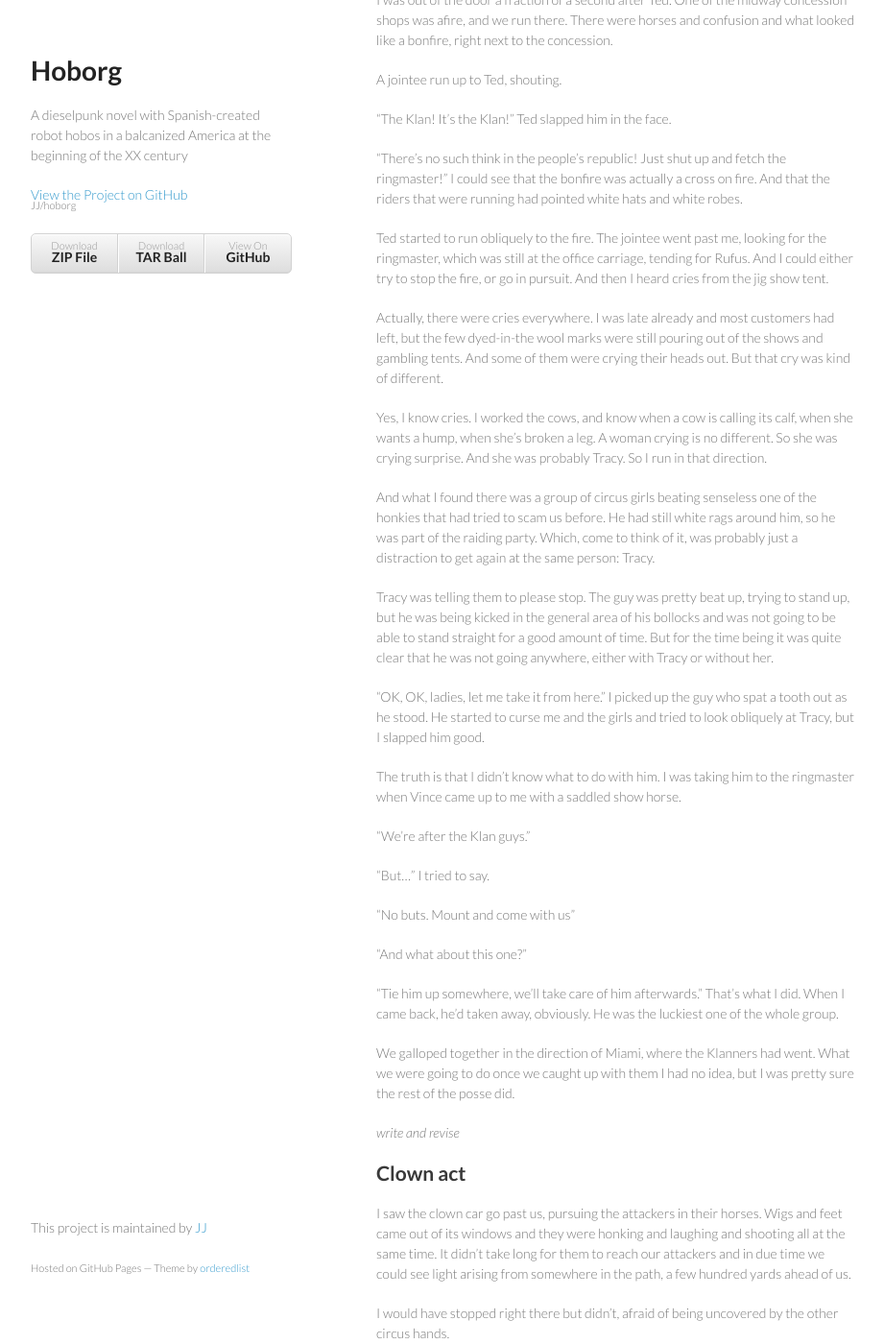
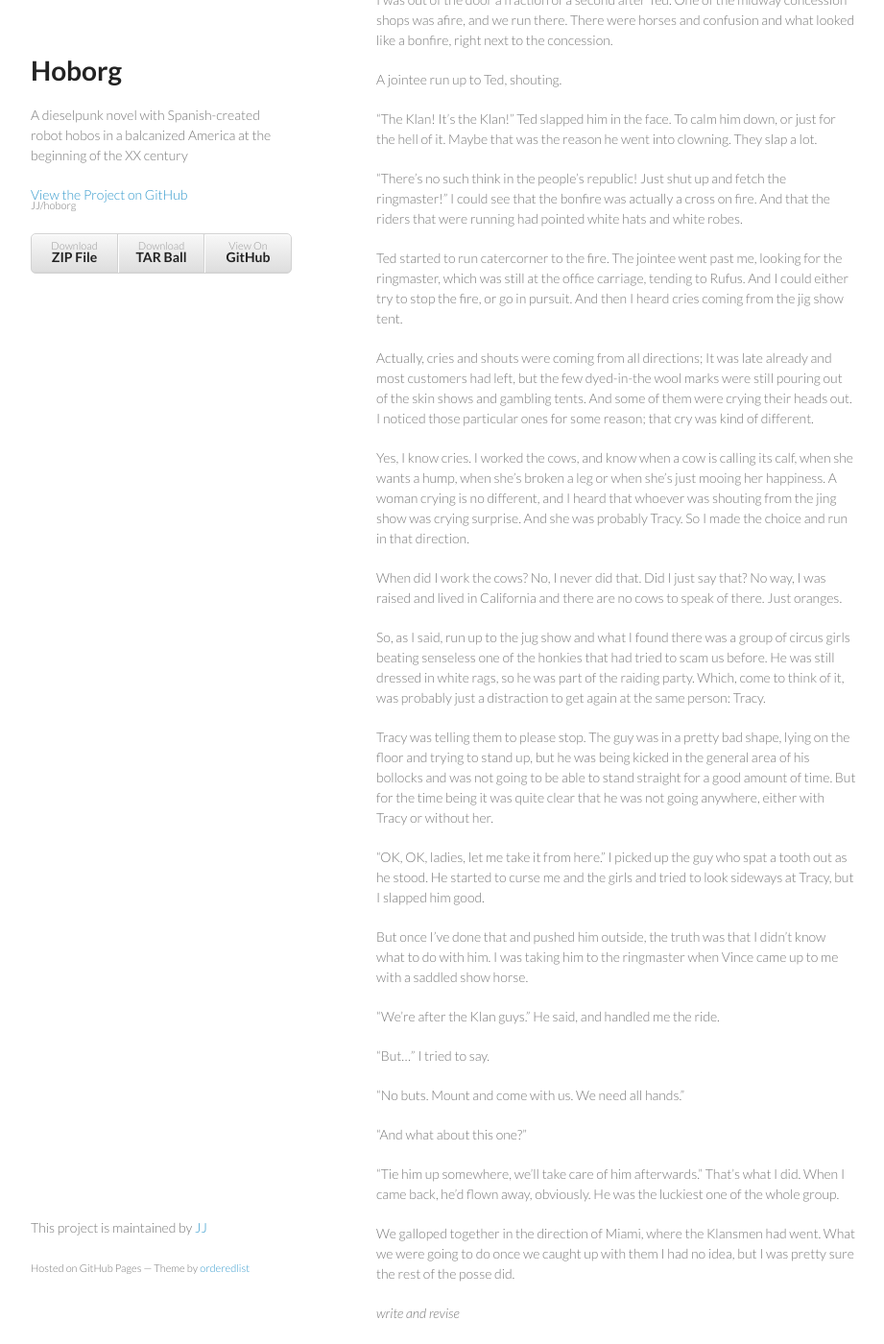
Before and after one commit to JJ/hoborg, a Jekyll site: the page built from text/text.md, in a window 1280 px wide and 1400 px high, scrolled down 24616 px. Shown: the whole window at 96% size, without its empty margins (178-1099 px from the left). Built offline with Jekyll 4.4.1, drawn with Linux system fonts in a browser that asks for light colours; some of the changed text lies outside the part shown.

Commit message:
Sync text/text.md from master to gh-pages

```diff
--- a/text/text.md
+++ b/text/text.md
@@ -1358,35 +1358,46 @@ the concession.
 
 A jointee run up to Ted, shouting.
 
-"The Klan! It's the Klan!" Ted slapped him in the face.
+"The Klan! It's the Klan!" Ted slapped him in the face. To calm him
+down, or just for the hell of it. Maybe that was the reason he went
+into clowning. They slap a lot.
 
 "There's no such think in the people's republic! Just shut up and
 fetch the ringmaster!" I could see that the bonfire was actually a
 cross on fire. And that the riders that were running had pointed white
 hats and white robes.
 
-Ted started to run obliquely to the fire. The jointee went past me,
+Ted started to run catercorner  to the fire. The jointee went past me,
 looking for the ringmaster, which was still at the office carriage,
-tending for Rufus. And I could either try to stop the fire, or go in
-pursuit. And then I heard cries from the jig show tent.
-
-Actually, there were cries everywhere. I was late already and most
+tending to Rufus. And I could either try to stop the fire, or go in
+pursuit. And then I heard cries coming from the jig show tent.
+
+Actually,  cries and shouts were coming from all directions; It was late already and most
 customers had left, but the few dyed-in-the wool marks were still
-pouring out of the shows and gambling tents. And some of them were
-crying their heads out. But that cry was kind of different.
+pouring out of the skin shows and gambling tents. And some of them were
+crying their heads out. I noticed
+those particular ones for some reason;  that cry was kind of different.
 
 Yes, I know cries. I worked the cows, and know when a cow is calling
-its calf, when she wants a hump, when she's broken a leg. A woman
-crying is no different. So she was crying surprise. And she was
-probably Tracy. So I run in that direction.
-
-And what I found there was a group of circus girls beating senseless
-one of the honkies that had tried to scam us before. He had still
-white rags around him, so he was part of the raiding party. Which,
+its calf, when she wants a hump, when she's broken a leg or when she's
+just mooing her happiness. A woman
+crying is no different, and I heard that whoever was shouting from the
+jing show was crying surprise. And she was
+probably Tracy. So I made the choice and run in that direction.
+
+When did I work the cows? No, I never did that. Did I just say that?
+No way, I was raised and lived in California and there are no cows to
+speak of there. Just oranges.
+
+So, as I said, run up to the jug show and what I found there was a group of circus girls beating senseless
+one of the honkies that had tried to scam us before. He was still
+dressed in
+white rags, so he was part of the raiding party. Which,
 come to think of it, was probably just a distraction to get again at
 the same person: Tracy.
 
-Tracy was telling them to please stop. The guy was pretty beat up,
+Tracy was telling them to please stop. The guy was in a pretty bad
+shape, lying on the floor and
 trying to stand up, but he was being kicked in the general area of his
 bollocks and was not going to be able to stand straight for a good
 amount of time. But for the time being it was quite clear that he was
@@ -1394,24 +1405,24 @@ not going anywhere, either with Tracy or without her.
 
 "OK, OK, ladies, let me take it from here." I picked up the guy who
 spat a tooth out as he stood. He started to curse me and the girls and
-tried to look obliquely at Tracy, but I slapped him good.
-
-The truth is that I didn't know what to do with him. I was taking him
+tried to look sideways at Tracy, but I slapped him good.
+
+But once I've done that and pushed him outside, the truth was that I didn't know what to do with him. I was taking him
 to the ringmaster when Vince came up to me with a saddled show horse.
 
-"We're after the Klan guys."
+"We're after the Klan guys." He said, and handled me the ride.
 
 "But..." I tried to say.
 
-"No buts. Mount and come with us"
+"No buts. Mount and come with us. We need all hands."
 
 "And what about this one?"
 
 "Tie him up somewhere, we'll take care of him afterwards." That's what
-I did. When I came back, he'd taken away, obviously. He was the luckiest
+I did. When I came back, he'd flown away, obviously. He was the luckiest
 one of the whole group.
 
-We galloped together in the direction of Miami, where the Klanners
+We galloped together in the direction of Miami, where the Klansmen
 had went. What we were going to do once we caught up with them I had
 no idea, but I was pretty sure the rest of the posse did.
 
@@ -1420,14 +1431,17 @@ no idea, but I was pretty sure the rest of the posse did.
 Clown act
 -------------
 
-I saw the clown car go past us, pursuing the attackers in their
-horses. Wigs and feet came out of its windows and they were honking
-and laughing and shooting all at the same time. It didn't take long
+A few hundred yards down the path  the clown car sped past us,
+apparently also in pursuit of the attackers in their
+horses. Wigs and big shoes were coming out of its windows and they were honking
+and laughing and shooting all at the same time. It was not going to take long
 for them to reach our attackers and in due time we could see light
 arising from somewhere in the path, a few hundred yards ahead of us.
 
 I would have stopped right there but didn't, afraid of being uncovered
-by the other circus hands.
+by the other circus hands. Well, you know, I mean uncovered as not
+being part of the circus brotherhood. Nobody could have a hint of what
+I intended to do, I hadn't tell no one.
 
 Not that I was under a cover, mind you. I just didn't want them to
 know that my purpose in life was not to live in and by the circus,
@@ -1493,13 +1507,23 @@ I had to breath the same air as the clowns, and I tried to keep as far
 away from them as possible.
 
 As did, apparently, Rufus. Back then I did not know why, but he became
-a bit twitchy every time a clown was getting close to us. That made
+a bit twitchy every time a clown was getting close to us. And if that
+was Cracker, the boss, he was invaded by twitches so bad that he was
+incapacitated. That made
 him almost a permanent fixture in the gaucho crew, even if there were
 no revue girls around.
 
 He even  paid attention  sometimes when I talked to him, but he seemed
 to have some difficulty staying focused, trying always to steal the
-focus of the conversation to talk about other stuff.
+focus of the conversation to talk about other stuff. Which was just a
+well, since from time to time he gave me tidbits I could later one use
+to grab hold of Manuel.
+
+And then there was Tracy. Couple of days after the *incident*, when we
+were moving somewhere else, she was found under a carriage. So she was
+adopted.
+
+*write and revise*
 
 The second greatest show on earth goes to New Orleans
 ----------------------------------------------------------------------------
```
